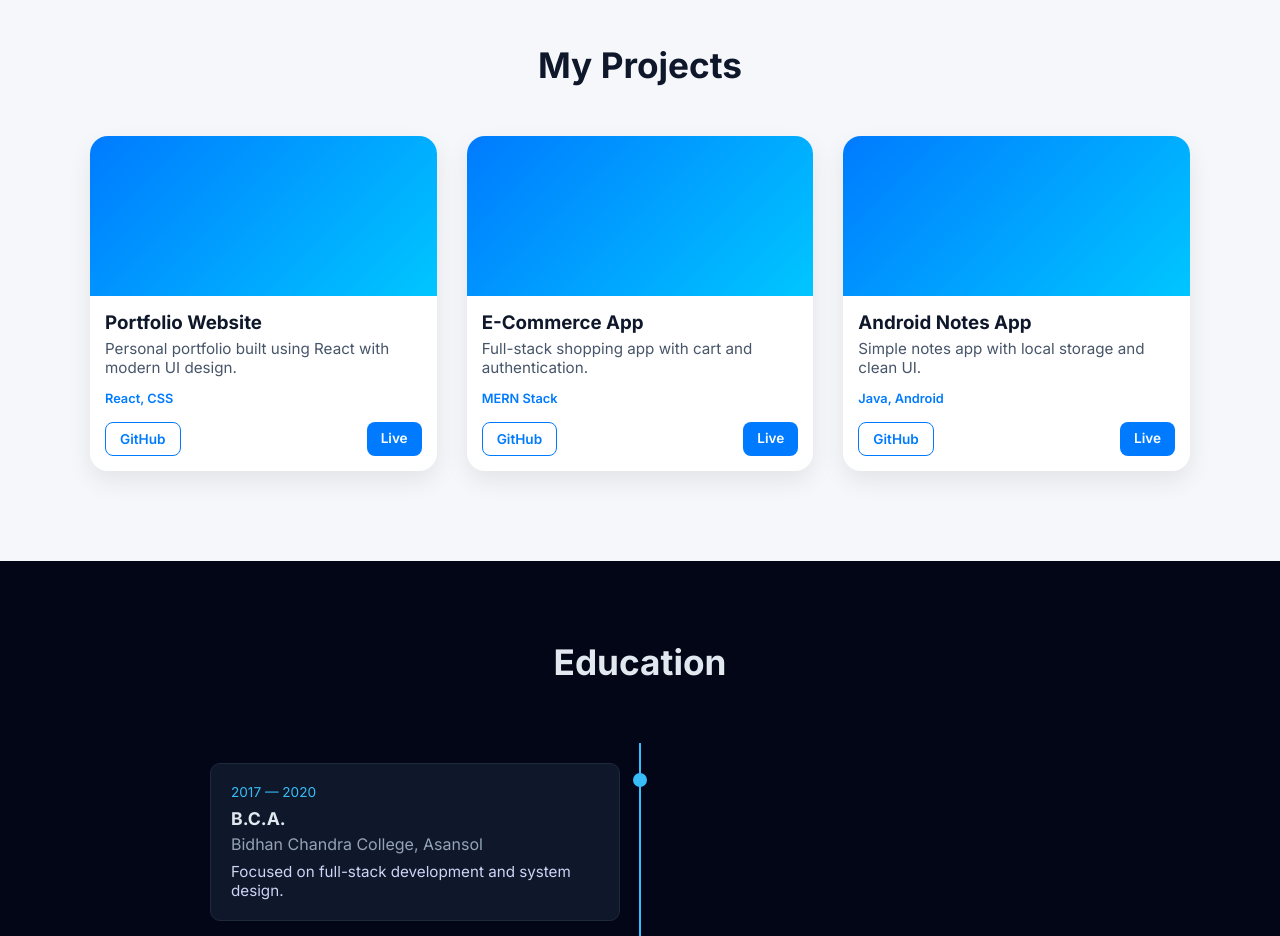
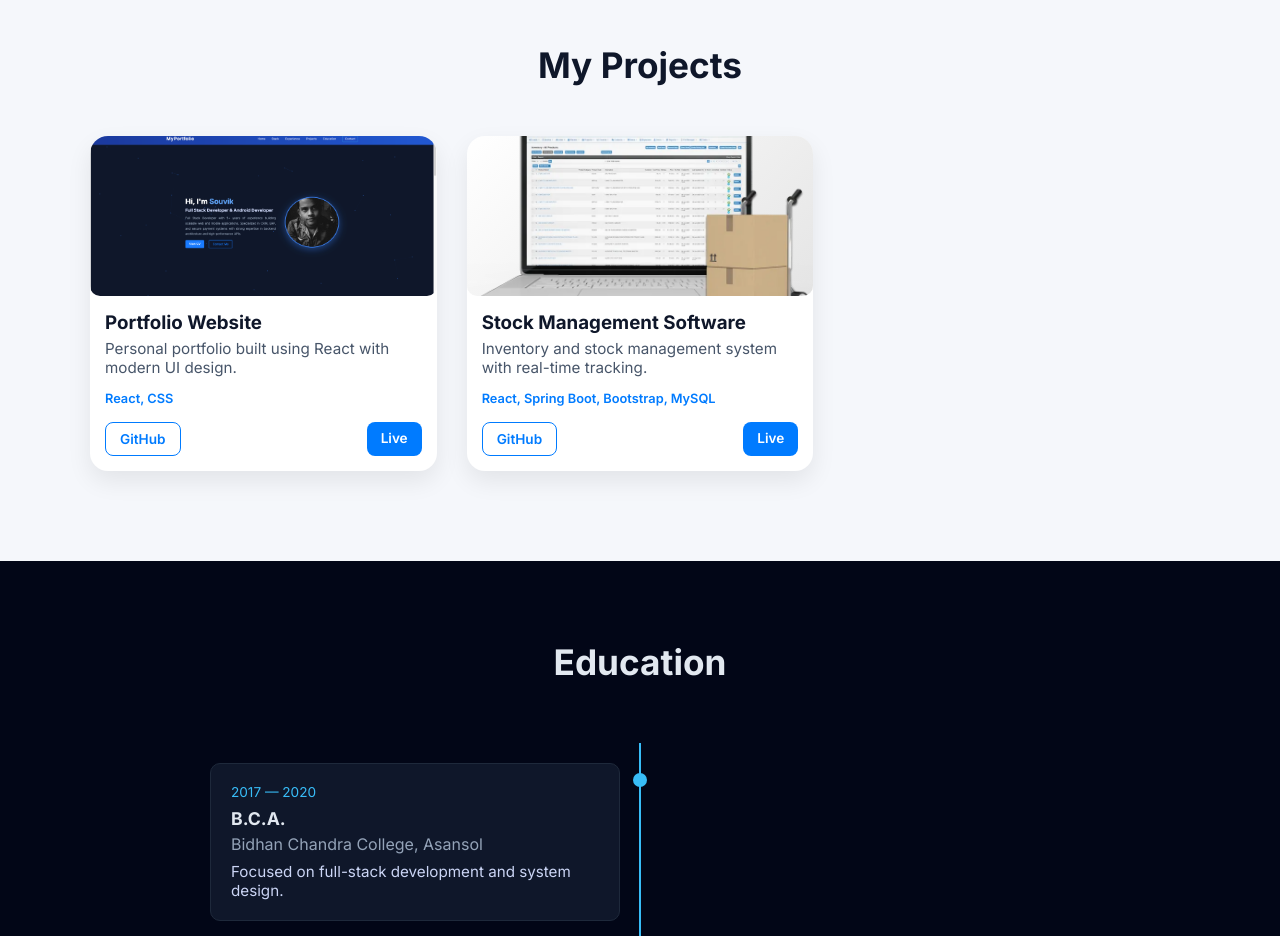
Before and after one commit to me-souvik/me-souvik.github.io, a React (Vite) app: page / in a window 1280 px wide. Shown: the part 2560-3496 px from the top of the page. Built offline with nearby package versions, Linux system fonts and the light colour scheme.

Commit message:
update projects images & link

```diff
--- a/index.html
+++ b/index.html
@@ -5,7 +5,7 @@
     <link rel="icon" type="image/svg+xml" href="/favicon.ico" />
     <meta name="viewport" content="width=device-width, initial-scale=1.0" />
     <link href="https://fonts.googleapis.com/css2?family=Inter:wght@300;400;600;700&display=swap" rel="stylesheet">
-    <title>my-Portfolio</title>
+    <title>Souvik - Portfolio</title>
   </head>
   <body>
     <div id="root"></div>
--- a/src/components/Projects.jsx
+++ b/src/components/Projects.jsx
@@ -1,23 +1,21 @@
+import project_website from "../assets/website.png";
+import Inventory from "../assets/Inventory.webp";
+
 export default function Projects() {
   const projects = [
     {
+      img: project_website,
       title: "Portfolio Website",
       desc: "Personal portfolio built using React with modern UI design.",
       tech: "React, CSS",
-      github: "#",
-      live: "#",
+      github: "https://github.com/me-souvik/me-souvik.github.io.git",
+      live: "https://me-souvik.github.io",
     },
     {
-      title: "E-Commerce App",
-      desc: "Full-stack shopping app with cart and authentication.",
-      tech: "MERN Stack",
-      github: "#",
-      live: "#",
-    },
-    {
-      title: "Android Notes App",
-      desc: "Simple notes app with local storage and clean UI.",
-      tech: "Java, Android",
+      img: Inventory,
+      title: "Stock Management Software",
+      desc: "Inventory and stock management system with real-time tracking.",
+      tech: "React, Spring Boot, Bootstrap, MySQL",
       github: "#",
       live: "#",
     },
@@ -30,7 +28,11 @@ export default function Projects() {
       <div className="project-grid">
         {projects.map((proj, index) => (
           <div className="project-card" key={index}>
-            <div className="project-image"></div>
+            <div className="project-image">
+              {proj.img && (
+                <img src={proj.img} alt={proj.title} />
+              )}
+            </div>
 
             <h3>{proj.title}</h3>
             <p>{proj.desc}</p>
@@ -38,8 +40,12 @@ export default function Projects() {
             <span className="tech">{proj.tech}</span>
 
             <div className="project-links">
-              <a href={proj.github} target="_blank">GitHub</a>
-              <a href={proj.live} target="_blank">Live</a>
+              <a href={proj.github} target="_blank" rel="noreferrer">
+                GitHub
+              </a>
+              <a href={proj.live} target="_blank" rel="noreferrer">
+                Live
+              </a>
             </div>
           </div>
         ))}
--- a/src/index.css
+++ b/src/index.css
@@ -964,3 +964,23 @@ body {
     grid-template-columns: repeat(1, 1fr);
   }
 }
+.project-image {
+  width: 100%;
+  height: 200px;          /* fixed card image height */
+  overflow: hidden;
+  border-radius: 10px;
+  display: flex;
+  justify-content: center;
+  align-items: center;
+}
+
+.project-image img {
+  width: 100%;
+  height: 100%;
+  object-fit: cover;      /* IMPORTANT: keeps image ratio */
+}
+
+.project-image {
+    height: 160px;
+    background: linear-gradient(135deg, #007bff00, #e5e5e5) !important;
+}
```
Also changed, not shown: src/assets/Inventory.webp (added), src/assets/website.png (added).
